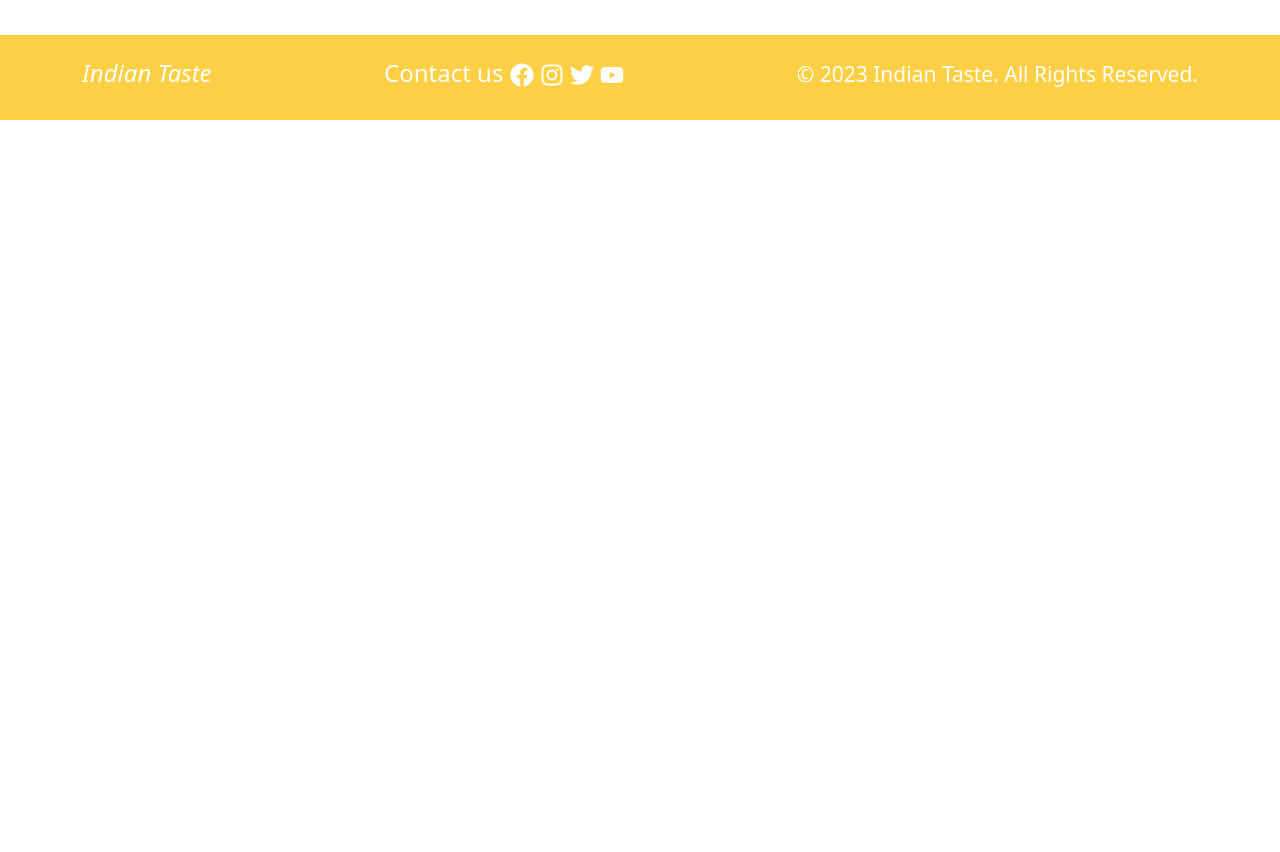
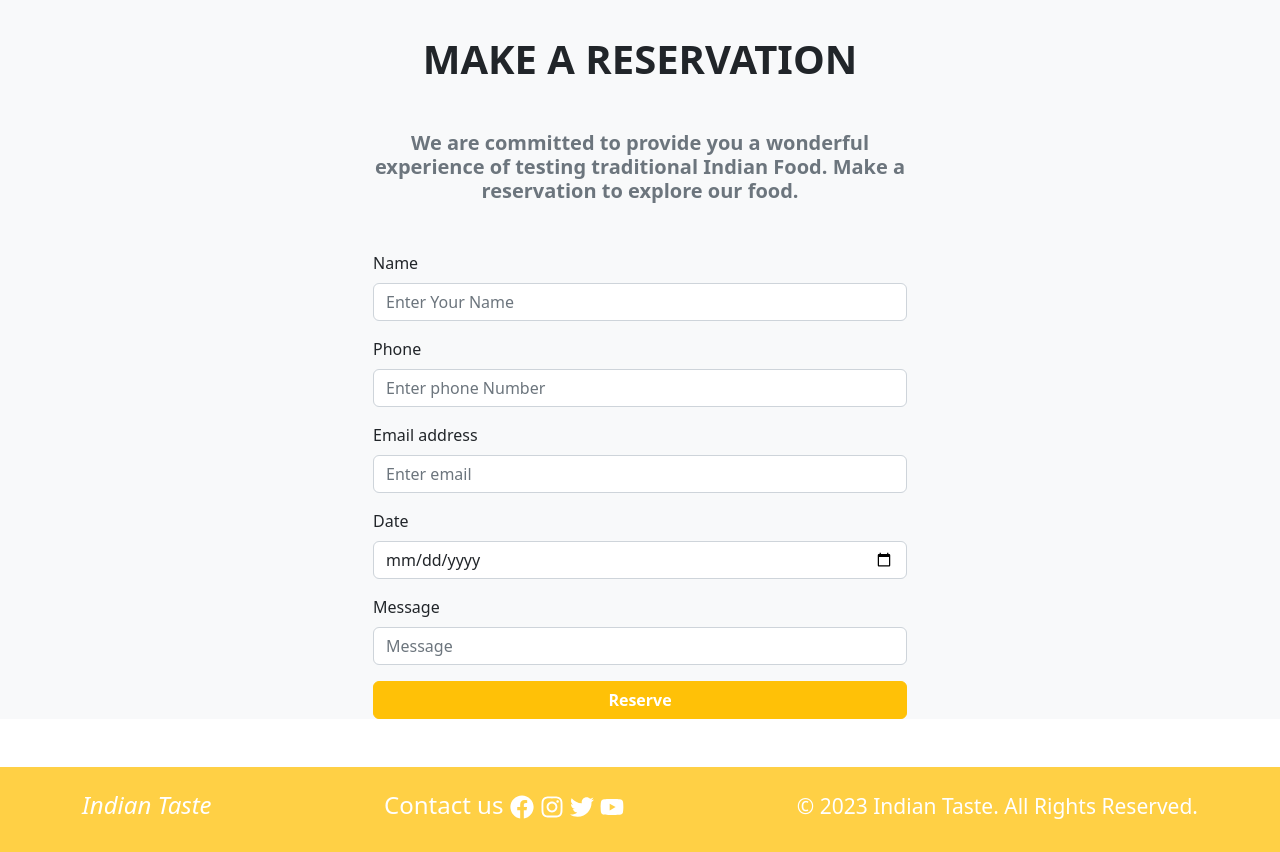
Before and after one commit to Towhid-Raiyan/Indian-Taste, a React (Vite) app: page / in a window 1280 px wide. Shown: the part 1560-2412 px from the top of the page. Before the commit the page ends 1680 px from the top, so only its background shows below. Built offline with nearby package versions, Linux system fonts and the light colour scheme; no server answers.

Commit message:
reservation section added in home page

```diff
--- a/src/pages/ErrorPage/ErrorPage.jsx
+++ b/src/pages/ErrorPage/ErrorPage.jsx
@@ -1,4 +1,5 @@
 import React from 'react';
+import errorpage from '../../assets/404.png'
 import { Link, useRouteError } from "react-router-dom";
 import { FaExclamationCircle } from "react-icons/fa";
 
@@ -11,14 +12,9 @@ const ErrorPage = () => {
             <div className="d-flex justify-content-center align-items-center">
                 <div className="">
                     <h2 className="fs-1 fw-bolder my-5 py-5">
-                        <FaExclamationCircle />
-                        <span className="sr-only">Error</span>
-                        {status || 404}
+                        <img src={errorpage} alt="" />
                     </h2>
-                    <p className="">
-                        {error?.message}
-                    </p>
-                    <div className='my-5 py-5 d-flex justify-content-center align-items-center fw-bold fs-3 '>
+                    <div className='my-3 pb-5 d-flex justify-content-center align-items-center fw-bold fs-3 '>
                         <Link
                             to="/"
                             className=" text-decoration-none  text-primary"
--- a/src/pages/Home/Home/Home.jsx
+++ b/src/pages/Home/Home/Home.jsx
@@ -2,6 +2,7 @@ import React from 'react';
 import { Button, Container } from 'react-bootstrap';
 import banner from '../../../assets/banner1.jpg'
 import Chefs from '../../Chefs/Chefs';
+import Reservation from '../../Reservation/Reservation';
 import TopFood from '../../TopFood/TopFood';
 
 const Home = () => {
@@ -22,6 +23,7 @@ const Home = () => {
             <Container>
                 <Chefs></Chefs>
                 <TopFood></TopFood>
+                <Reservation></Reservation>
             </Container>
         </div>
     );
--- /dev/null
+++ b/src/pages/Reservation/Reservation.jsx
@@ -0,0 +1,46 @@
+import React from 'react';
+import { Button, Container, Form } from 'react-bootstrap';
+import { Link } from 'react-router-dom';
+
+const Reservation = () => {
+    return (
+        <div>
+            <h2 className='text-center fs-1 fw-bolder mt-5 mb-5'>MAKE A RESERVATION</h2>
+            <div>
+
+                <Container className='my-5  w-50'>
+                    <h5 className='fs-5 fw-semibold text-secondary text-center'>We are committed to provide you a wonderful experience of testing traditional Indian Food. Make a reservation to explore our food.</h5>
+                    <Form className='my-5 bg-warning-subtle'>
+                        <Form.Group className="mb-3" controlId="formBasicEmail">
+                            <Form.Label>Name</Form.Label>
+                            <Form.Control type="text" name='name' placeholder="Enter Your Name" required />
+                        </Form.Group>
+                        <Form.Group className="mb-3" controlId="formBasicEmail">
+                            <Form.Label>Phone</Form.Label>
+                            <Form.Control type="number" name='phone' placeholder="Enter phone Number" required />
+                        </Form.Group>
+                        <Form.Group className="mb-3" controlId="formBasicEmail">
+                            <Form.Label>Email address</Form.Label>
+                            <Form.Control type="email" name='email' placeholder="Enter email" required />
+                        </Form.Group>
+
+                        <Form.Group className="mb-3" controlId="formBasicPassword">
+                            <Form.Label>Date</Form.Label>
+                            <Form.Control type="date" name='date' placeholder="Date" required />
+                        </Form.Group>
+                        <Form.Group className="mb-3" controlId="formBasicEmail">
+                            <Form.Label>Message</Form.Label>
+                            <Form.Control type="text" name='message' placeholder="Message" required />
+                        </Form.Group>
+                        <Button variant="warning w-100 text-white fw-bold" type="submit">
+                            Reserve
+                        </Button>
+                        <br />
+                    </Form>
+                </Container>
+            </div>
+        </div>
+    );
+};
+
+export default Reservation;
```
Also changed, not shown: src/assets/404.png (added).
